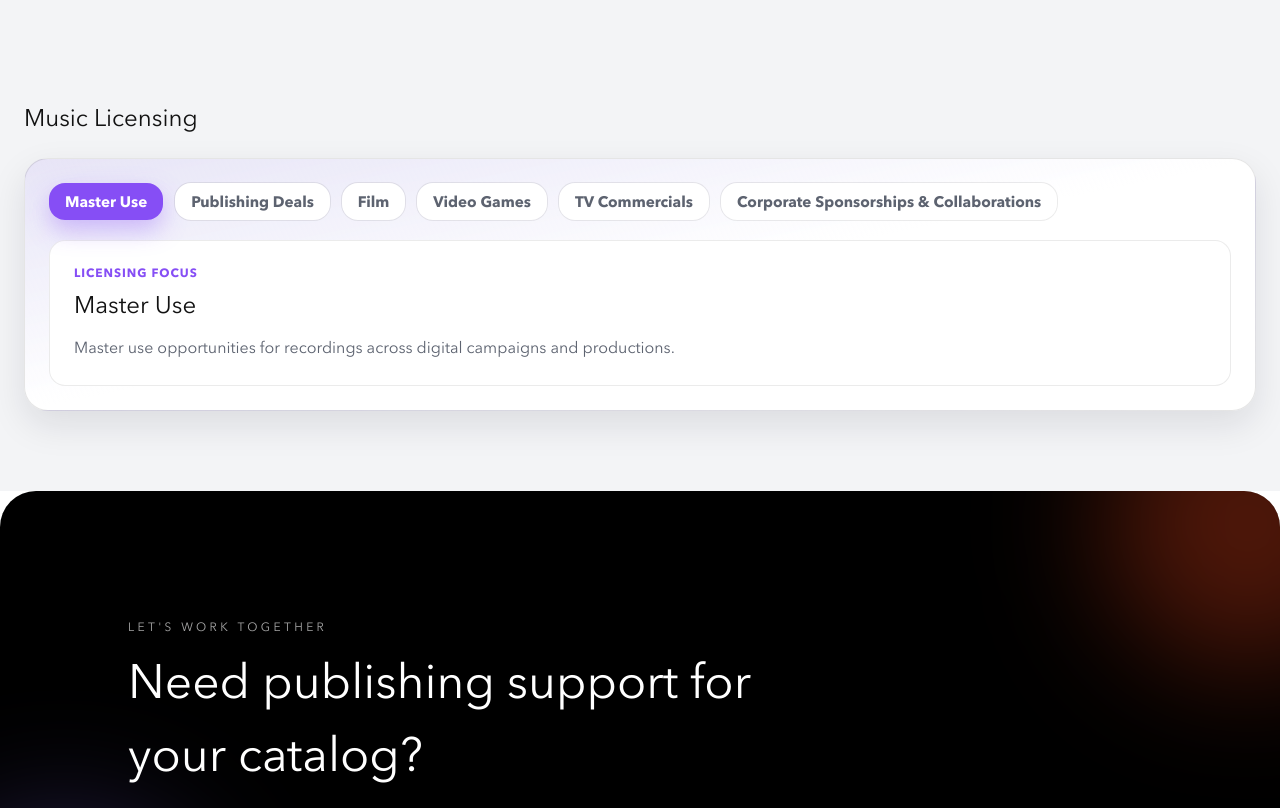
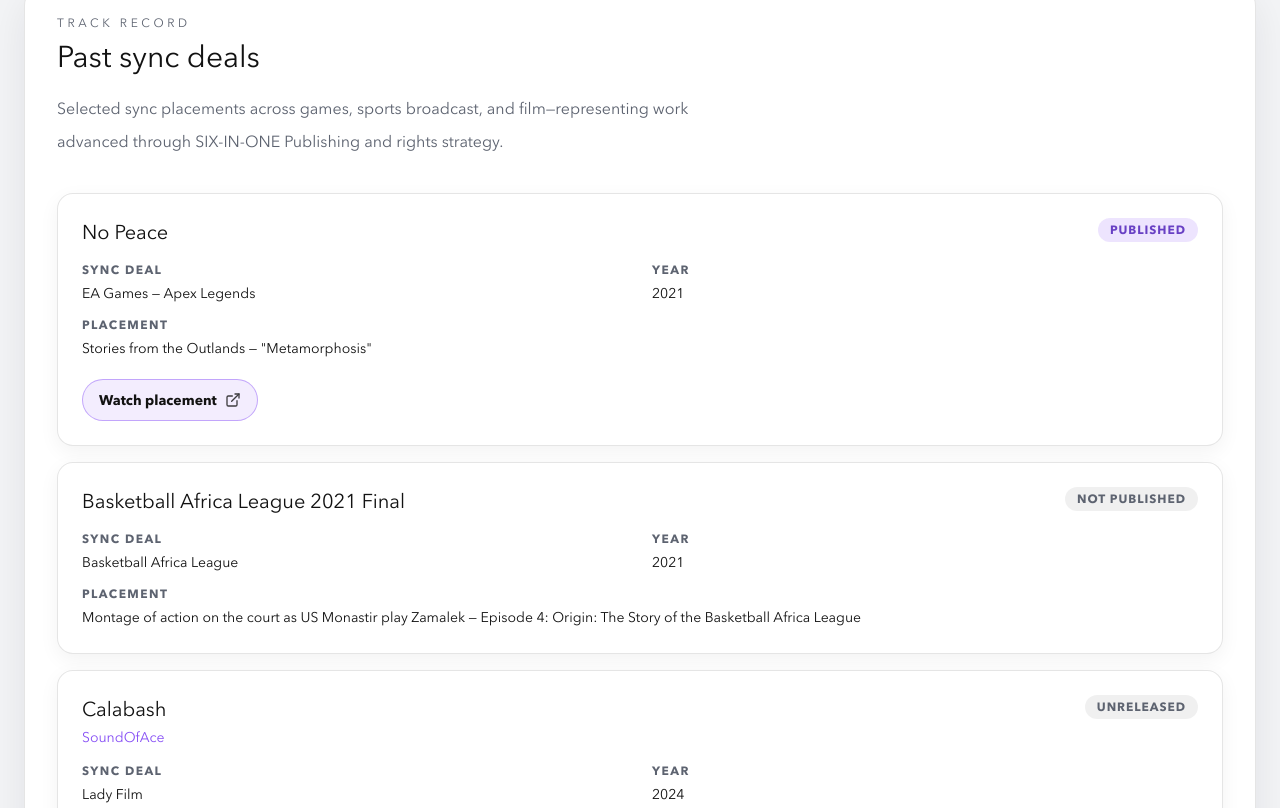
Before and after one commit to HenshawIII/sixinone, a Next.js app: page /publishing in a window 1280 px wide. Shown: the part 1052-1860 px from the top of the page. Built offline with nearby package versions, Linux system fonts and the light colour scheme; no server answers; a web font is replaced by a local one.

Commit message:
owner request

```diff
--- a/app/components/companies/companies-mission-tabs.tsx
+++ b/app/components/companies/companies-mission-tabs.tsx
@@ -17,7 +17,7 @@
   {
     key: "mission",
     label: "Our Mission",
-    heading: "Empowering creators to build careers that last.",
+    heading: "Empowering talents to build careers that last.",
     body: "We help artists, athletes, and rights holders turn momentum into long-term value through development, strategy, and disciplined execution across every stage of their journey.",
     image: {
       src: "https://images.unsplash.com/photo-1511512578047-dfb367046420?auto=format&fit=crop&w=1400&q=80",
--- a/app/components/home/home-two-faces-section.tsx
+++ b/app/components/home/home-two-faces-section.tsx
@@ -38,12 +38,12 @@
             >
               {homeCopy.watchword}
             </p>
-            <p
+            {/* <p
               className="mt-4 max-w-3xl font-body text-base leading-relaxed text-site-muted sm:text-lg"
               data-reveal-text
             >
               {homeCopy.supporting}
-            </p>
+            </p> */}
             <div className="mt-8 flex flex-wrap gap-3" data-reveal-stagger>
               <Link className="button-brand" href="/about">
                 Learn More
--- /dev/null
+++ b/app/components/publishing/publishing-sync-deals.tsx
@@ -0,0 +1,77 @@
+import { ExternalLink } from "lucide-react";
+import type { SyncDeal } from "../../lib/sync-deals-data";
+import { syncDealStatusLabel, syncDeals } from "../../lib/sync-deals-data";
+
+function StatusBadge({ status }: { status: SyncDeal["status"] }) {
+  const base = "inline-flex shrink-0 rounded-full px-3 py-1 text-xs font-semibold uppercase tracking-[0.08em]";
+  if (status === "published") {
+    return <span className={`${base} bg-[#864ef5]/15 text-[#6840c4]`}>{syncDealStatusLabel(status)}</span>;
+  }
+  return <span className={`${base} bg-black/6 text-site-muted`}>{syncDealStatusLabel(status)}</span>;
+}
+
+function SyncDealCard({ deal }: { deal: SyncDeal }) {
+  return (
+    <li className="rounded-2xl border border-black/10 bg-white p-5 shadow-[0_6px_20px_rgba(0,0,0,0.05)] sm:p-6">
+      <DealHeader deal={deal} />
+      <dl className="mt-4 grid gap-3 text-sm sm:grid-cols-2 sm:gap-x-6">
+        <div>
+          <dt className="text-xs font-semibold uppercase tracking-[0.12em] text-site-muted">Sync deal</dt>
+          <dd className="mt-1 leading-relaxed text-site-text">{deal.dealLabel}</dd>
+        </div>
+        <div>
+          <dt className="text-xs font-semibold uppercase tracking-[0.12em] text-site-muted">Year</dt>
+          <dd className="mt-1 leading-relaxed text-site-text">{deal.year}</dd>
+        </div>
+        <div className="sm:col-span-2">
+          <dt className="text-xs font-semibold uppercase tracking-[0.12em] text-site-muted">Placement</dt>
+          <dd className="mt-1 leading-relaxed text-site-text">{deal.placement}</dd>
+        </div>
+      </dl>
+      {deal.mediaUrl ? (
+        <a
+          href={deal.mediaUrl}
+          target="_blank"
+          rel="noopener noreferrer"
+          className="mt-5 inline-flex items-center gap-2 rounded-full border border-[#864ef5]/45 bg-[#864ef5]/10 px-4 py-2.5 text-sm font-semibold text-site-text transition hover:border-[#864ef5] hover:bg-[#864ef5] hover:text-white"
+        >
+          Watch placement
+          <ExternalLink className="h-4 w-4 shrink-0 opacity-80" aria-hidden />
+        </a>
+      ) : null}
+    </li>
+  );
+}
+
+function DealHeader({ deal }: { deal: SyncDeal }) {
+  return (
+    <div className="flex flex-wrap items-start justify-between gap-3">
+      <div>
+        <p className="font-heading text-lg text-site-text sm:text-xl">{deal.songTitle}</p>
+        {deal.artist ? <p className="mt-1 text-sm text-[#864ef5]">{deal.artist}</p> : null}
+      </div>
+      <StatusBadge status={deal.status} />
+    </div>
+  );
+}
+
+export function PublishingSyncDeals() {
+  return (
+    <section className="surface-card">
+      <p className="font-heading text-xs uppercase tracking-[0.3em] text-site-muted">Track record</p>
+      <h3 className="mt-2 font-heading text-2xl text-site-text sm:text-3xl" data-reveal-text>
+        Past sync deals
+      </h3>
+      <p className="mt-3 max-w-2xl text-sm leading-relaxed text-site-muted sm:text-base" data-reveal-text>
+        Selected sync placements across games, sports broadcast, and film—representing work advanced through
+        SIX-IN-ONE Publishing and rights strategy.
+      </p>
+
+      <ul className="mt-8 space-y-4" data-reveal-stagger>
+        {syncDeals.map((deal) => (
+          <SyncDealCard key={`${deal.songTitle}-${deal.year}`} deal={deal} />
+        ))}
+      </ul>
+    </section>
+  );
+}
--- a/app/components/site-footer.tsx
+++ b/app/components/site-footer.tsx
@@ -87,7 +87,7 @@
                 </a>
               </div>
               <p className="mt-6 text-sm text-site-muted">hello@sixinonegroup.com</p>
-              <p className="text-sm text-site-muted">Lagos · London · Toronto</p>
+              <p className="text-sm text-site-muted">Lagos · Amsterdam</p>
             </div>
           </div>
         </div>
--- a/app/lib/site-data.ts
+++ b/app/lib/site-data.ts
@@ -36,7 +36,7 @@
   supporting:
     "SIX-IN-ONE Group is a talent, image, and brand development company working across entertainment, publishing, and cultural business development.",
   watchword:
-    "The watchword is — artistry development, Image/likeness creation, and brand establishment for the artist.",
+    "The watchword is — artistry/talent development, Image/likeness creation, and brand establishment for the artist.",
   about:
     "SIX-IN-ONE Group is a forward-facing talent and brand development company operating at the intersection of entertainment, publishing, and strategic growth.",
 };
--- /dev/null
+++ b/app/lib/sync-deals-data.ts
@@ -0,0 +1,50 @@
+export type SyncDealStatus = "published" | "not-published" | "unreleased";
+
+export type SyncDeal = {
+  songTitle: string;
+  artist?: string;
+  dealLabel: string;
+  placement: string;
+  year: string;
+  status: SyncDealStatus;
+  mediaUrl?: string;
+};
+
+export const syncDeals: SyncDeal[] = [
+  {
+    songTitle: "No Peace",
+    dealLabel: "EA Games — Apex Legends",
+    placement:
+      'Stories from the Outlands — "Metamorphosis"',
+    year: "2021",
+    status: "published",
+    mediaUrl: "https://youtu.be/vHWlJlMkTcg?si=4sKOSp2XnZFvRVm7",
+  },
+  {
+    songTitle: "Basketball Africa League 2021 Final",
+    dealLabel: "Basketball Africa League",
+    placement:
+      "Montage of action on the court as US Monastir play Zamalek — Episode 4: Origin: The Story of the Basketball Africa League",
+    year: "2021",
+    status: "not-published",
+  },
+  {
+    songTitle: "Calabash",
+    artist: "SoundOfAce",
+    dealLabel: "Lady Film",
+    placement: "Feature film sync",
+    year: "2024",
+    status: "unreleased",
+  },
+];
+
+export function syncDealStatusLabel(status: SyncDealStatus): string {
+  switch (status) {
+    case "published":
+      return "Published";
+    case "not-published":
+      return "Not published";
+    case "unreleased":
+      return "Unreleased";
+  }
+}
--- a/app/publishing/page.tsx
+++ b/app/publishing/page.tsx
@@ -4,6 +4,7 @@
 import { PageHeroBand } from "../components/page-hero-band";
 import { PageReveal } from "../components/page-reveal";
 import { SiteCta } from "../components/site-cta";
+import { PublishingSyncDeals } from "../components/publishing/publishing-sync-deals";
 import { licensingTabs, publishingContributors } from "../lib/site-data";
 
 export const metadata: Metadata = {
@@ -65,6 +66,8 @@
                 ))}
               </div>
             </section>
+
+            <PublishingSyncDeals />
           </div>
         </div>
       </section>
```
